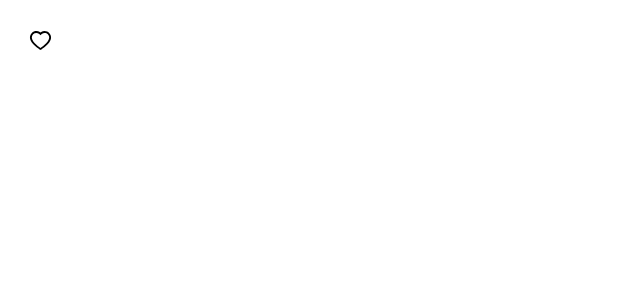
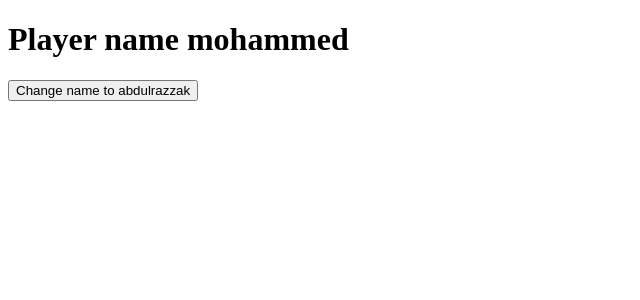
Before and after one commit to mohammad-alj/learning-react, a React (Vite) app: page / in a window 1280 px wide. Shown: the top 300 px of the page, without its empty margins (0-640 px from the left). Built offline with nearby package versions, Linux system fonts and the light colour scheme.

Commit message:
Exercise: Update deeply nested state.

```diff
--- a/src/App.tsx
+++ b/src/App.tsx
@@ -1,22 +1,30 @@
 import {useState} from 'react';
-import './app.css';
-import Like from './components/Like';
 
 function App() {
-	const [isLiked, setIsLiked] = useState(false);
-
+	const [game, setGame] = useState({
+		id: 1,
+		player: {
+			name: 'mohammed',
+			health: 100,
+		},
+	});
 	return (
-		<>
-			<Like
-				onClick={() => {
-					const invert = !isLiked;
-					setIsLiked(invert);
-					const message = invert ? 'liked' : 'remove like';
-					console.log(message);
-				}}
-				size={25}
-			/>
-		</>
+		<div>
+			<h1>Player name {game.player.name}</h1>
+			<button
+				onClick={() =>
+					setGame({
+						...game,
+						player: {
+							...game.player,
+							name: 'abdulrazzak',
+						},
+					})
+				}
+			>
+				Change name to abdulrazzak
+			</button>
+		</div>
 	);
 }
 
```
